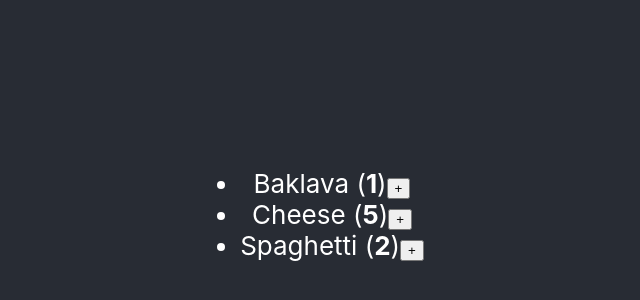
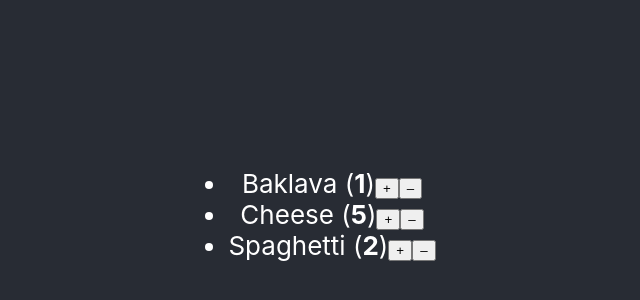
Before and after one commit to Islam-Atwa/React-Course-Assignments, a React (Create React App) app: page / in a window 1280 px wide. Shown: the part 186-486 px from the top of the page, without its empty margins (328-968 px from the left). Built offline with nearby package versions, Linux system fonts and the light colour scheme.

Commit message:
challange solution Remove an item from the shopping cart

```diff
--- a/src/App.js
+++ b/src/App.js
@@ -1,5 +1,6 @@
 import logo from './logo.svg';
 import './App.css';
+import RemoveItem from './Array/RemoveItem.js';
 // import UpdatingObjectState from './components/UpdatingObjectState.js';
 // import ArraysInState from './Array/ArraysInState.js';
 
@@ -8,7 +9,8 @@
   return (
     <div className="App">
       <header className="App-header">
-        <Updateitem/>
+        {/* <Updateitem/> */}
+        <RemoveItem/>
       </header>
     </div>
   );
--- /dev/null
+++ b/src/Array/RemoveItem.js
@@ -0,0 +1,79 @@
+import { useState } from 'react';
+
+const initialProducts = [{
+  id: 0,
+  name: 'Baklava',
+  count: 1,
+}, {
+  id: 1,
+  name: 'Cheese',
+  count: 5,
+}, {
+  id: 2,
+  name: 'Spaghetti',
+  count: 2,
+}];
+
+export default function ShoppingCart() {
+  const [
+    products,
+    setProducts
+  ] = useState(initialProducts)
+
+//   function for increasing the count of a product
+// دالة لزيادة عدد المنتجات
+  function handleIncreaseClick(productId) {
+    setProducts(products.map(product => {
+      if (product.id === productId) {
+        return {
+          ...product,
+          count: product.count + 1
+        };
+      } else {
+        return product;
+      }
+    }))
+  }
+
+//   function for decreasing the count of a product
+// دالة لتقليل عدد المنتجات
+  function handleDecreaseClick(productId) {
+    let nextProducts = products.map(product => {
+      if (product.id === productId) {
+        return {
+          ...product,
+          count: product.count - 1
+        };
+      } else {
+        return product;
+      }
+    });
+
+    nextProducts = nextProducts.filter(p =>
+      p.count > 0
+    );
+    setProducts(nextProducts)
+  }
+
+  return (
+    <ul>
+      {products.map(product => (
+        <li key={product.id}>
+          {product.name}
+          {' '}
+          (<b>{product.count}</b>)
+          <button onClick={() => {
+            handleIncreaseClick(product.id);
+          }}>
+            +
+          </button>
+          <button onClick={() => {
+            handleDecreaseClick(product.id);
+          }}>
+            –
+          </button>
+        </li>
+      ))}
+    </ul>
+  );
+}
```
